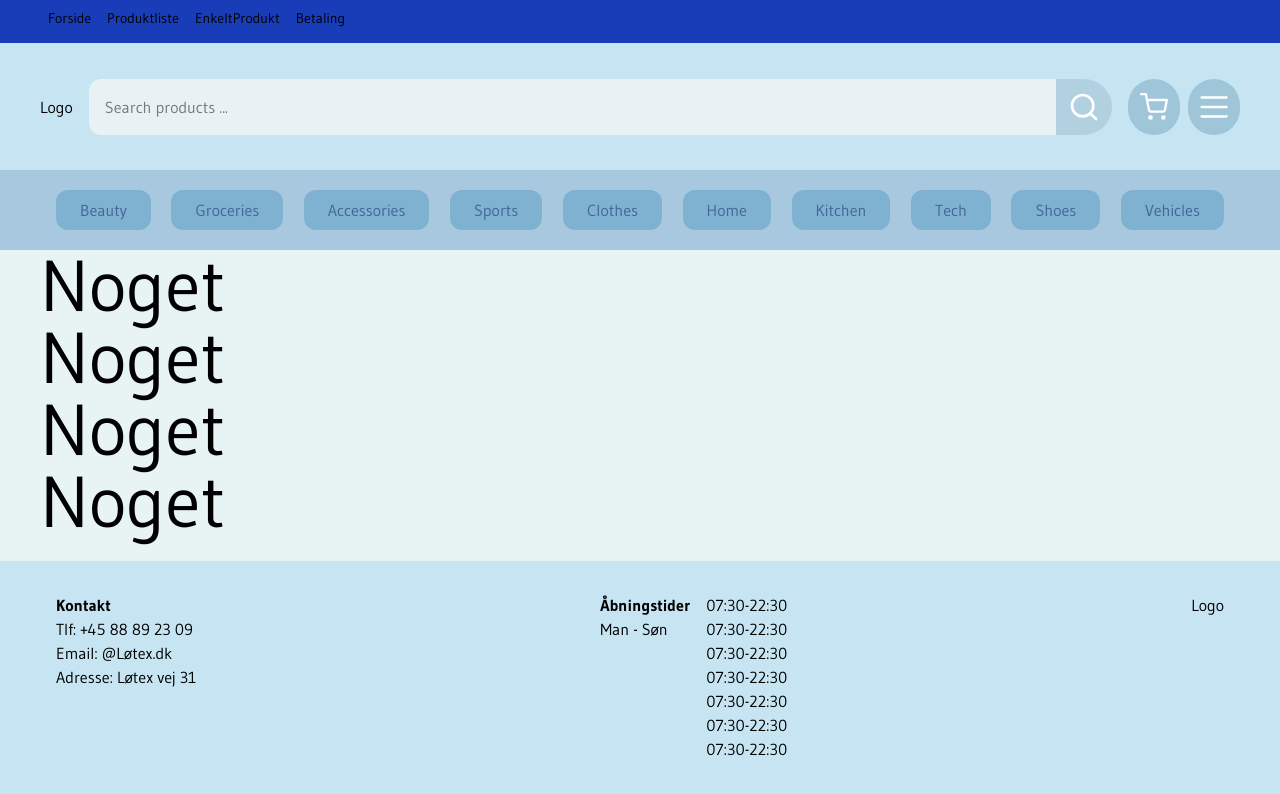
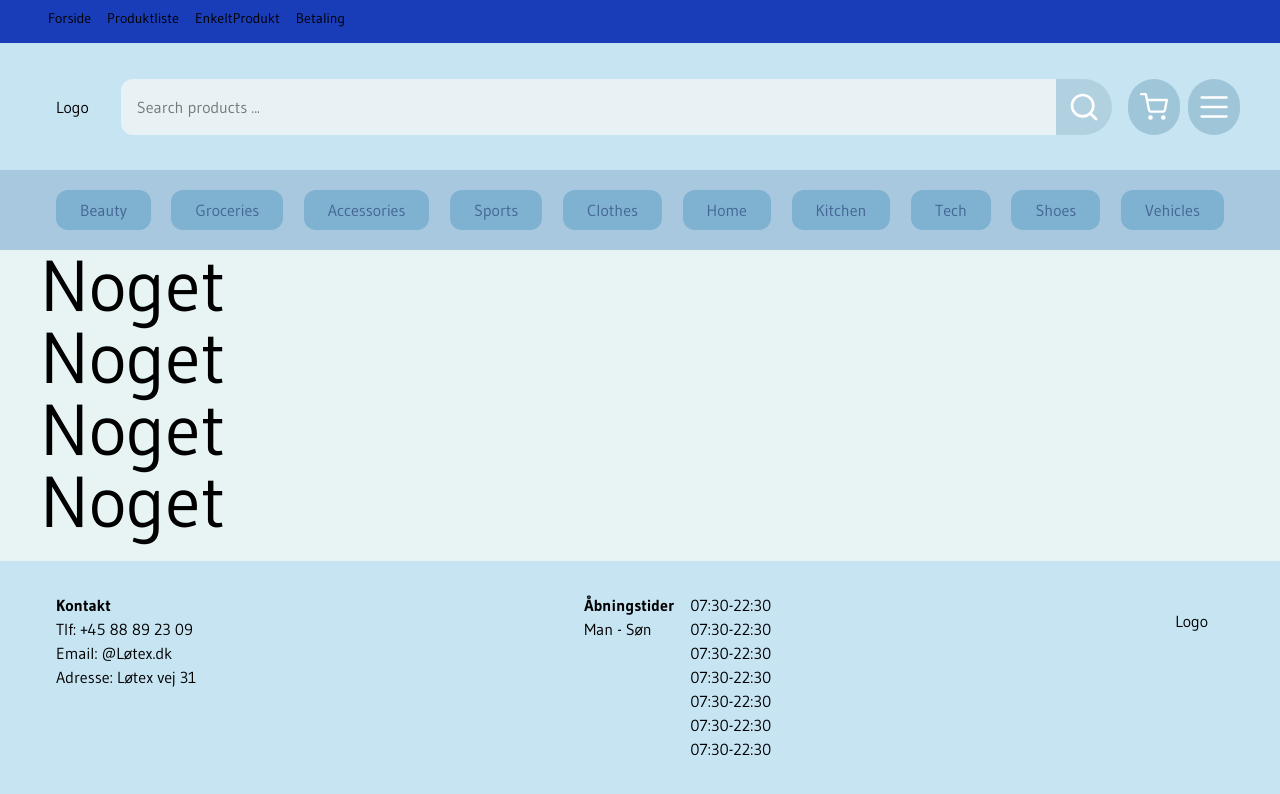
Before and after one commit to Jumo0003/En-simple-Webshop, a Next.js app: page / in a window 1280 px wide. Shown: the top 794 px of the page. Built offline with nearby package versions, Linux system fonts and the light colour scheme.

Commit message:
logoopsat

```diff
--- a/src/app/components/(knapper)/Logo.jsx
+++ b/src/app/components/(knapper)/Logo.jsx
@@ -1,5 +1,5 @@
 const Logo = () => {
-  return <div>Logo</div>;
+  return <div className="p-4 ">Logo</div>;
 };
 
 export default Logo;
--- a/src/app/globals.css
+++ b/src/app/globals.css
@@ -14,6 +14,7 @@
   --color-background: var(--background);
   --color-foreground: var(--foreground);
   --font-sans: var(--font-gudea);
+  --font-logo: var(--font-fungis);
   --head-foot: var(--head-foot-color);
 }
 /*
```
